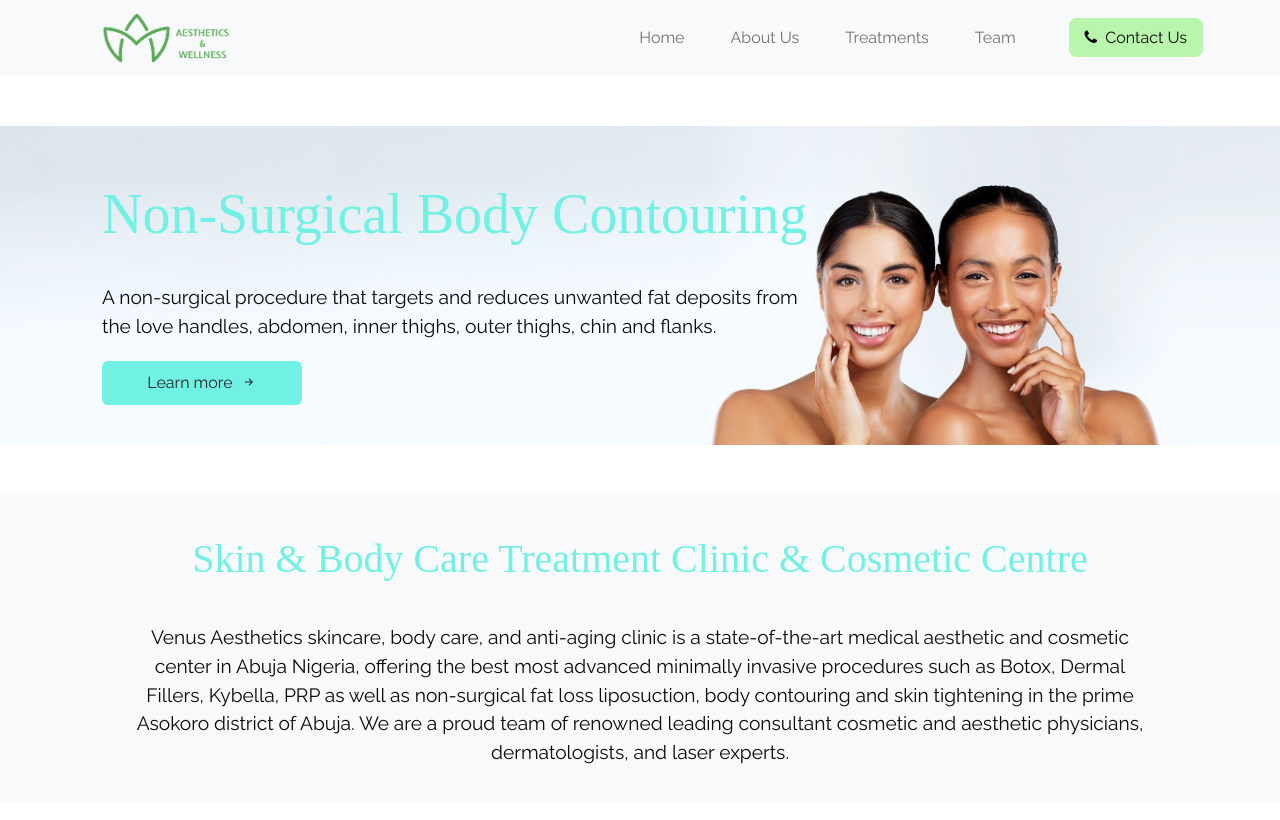
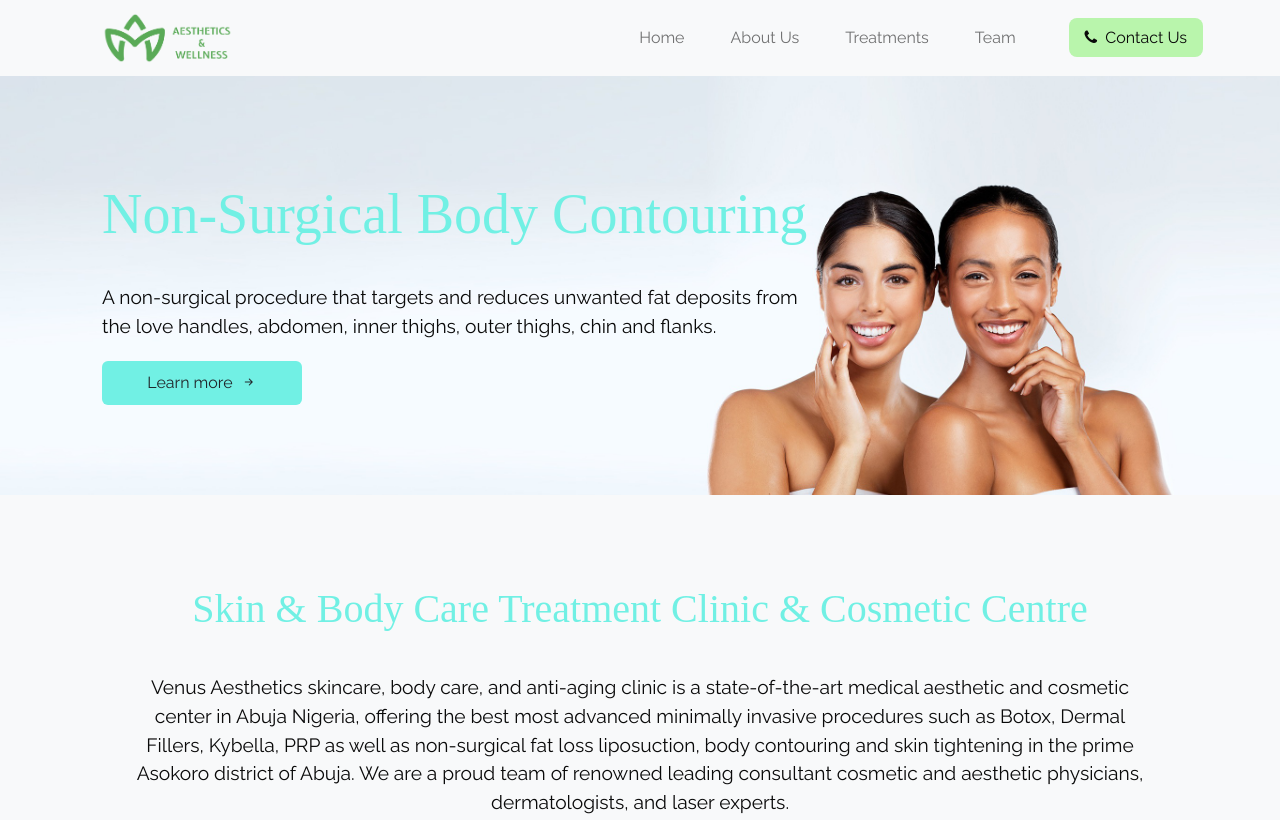
Before and after one commit to Gabbydamian/A-M-aesthetics, a website: page index.html in a window 1280 px wide. Shown: the top 820 px of the page. Drawn offline with nearby package versions, Linux system fonts and the light colour scheme.

Commit message:
adjusted website logo and icon images

```diff
--- a/index.html
+++ b/index.html
@@ -3,7 +3,7 @@
   <head>
     <meta charset="UTF-8" />
     <meta http-equiv="X-UA-Compatible" content="IE=edge" />
-    <link rel="icon" href="./assets/images/icon.png" type="image/jpg" />
+    <link rel="icon" href="./assets/images/01_Website Icon.png" type="image/jpg" />
     <meta name="viewport" content="width=device-width, initial-scale=1.0" />
     <link
       href="https://cdn.jsdelivr.net/npm/bootstrap@5.0.2/dist/css/bootstrap.min.css"
@@ -33,7 +33,7 @@
     <nav class="navbar navbar-expand-lg bg-light">
       <div class="container-fluid">
         <a class="navbar-brand logo" href="./index.html">
-          <img src="./assets/images/logo.png" alt="logo.png" />
+          <img src="./assets/images/01_Website Logo.png" alt="logo.png" />
         </a>
         <button
           class="navbar-toggler"
--- a/src/css/index.css
+++ b/src/css/index.css
@@ -95,8 +95,7 @@ h6 {
 }
 
 section {
-  margin: 50px 0;
-  padding: 20px;
+  padding: 70px 20px;
 }
 
 #bg-1 {
```
Also changed, not shown: assets/images/01_Website Icon.png (added), assets/images/01_Website Logo.png (added), assets/images/01_bg-mobile.png (added), assets/images/asset 0.png (deleted), assets/images/asset 14.png (deleted), assets/images/icon.png (deleted), assets/images/logo.png (deleted), 1 other file.
